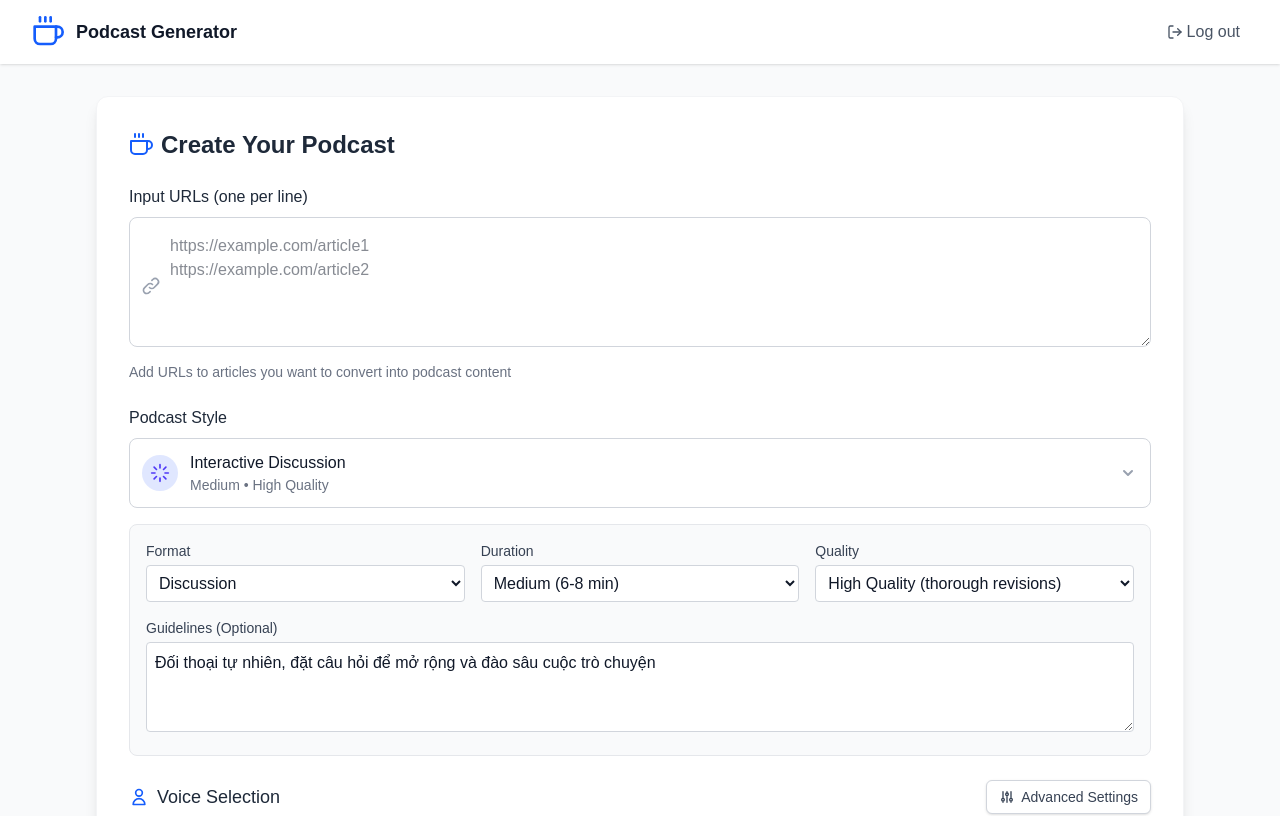
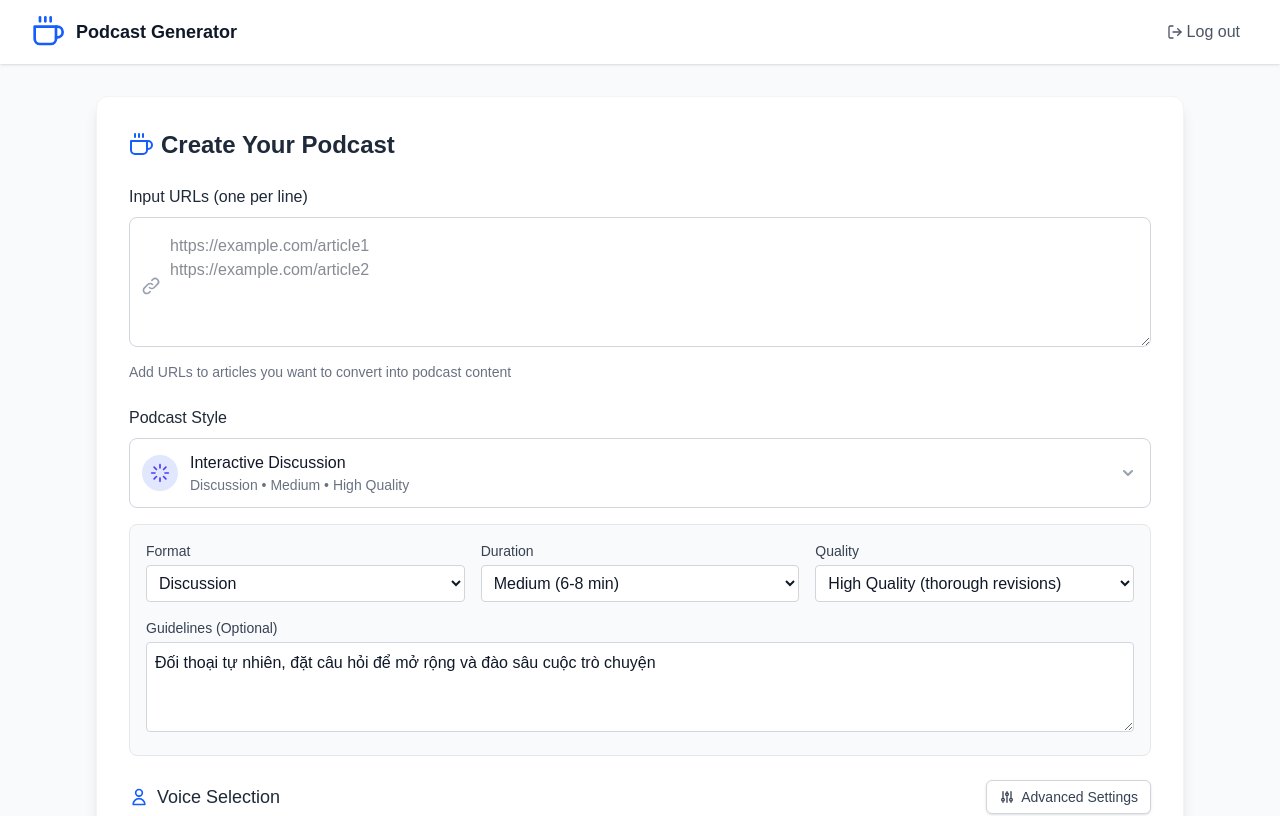
Before and after one commit to baophuc27/podcast-frontend, a Next.js app: page /podcast in a window 1280 px wide. Shown: the top 816 px of the page. Built offline with nearby package versions, Linux system fonts and the light colour scheme.

Commit message:
update source

```diff
--- a/src/components/podcast/PodcastStyleSelector.tsx
+++ b/src/components/podcast/PodcastStyleSelector.tsx
@@ -181,7 +181,7 @@ export default function PodcastStyleSelector({ onStyleChange }: PodcastStyleSele
               <div>
                 <div className="font-medium text-gray-900 dark:text-gray-100">{selectedStyle.name}</div>
                 <div className="text-sm text-gray-500 dark:text-gray-400">
-                  {selectedStyle.duration} • {getQualityLevel(currentStyle.maxRevisions)}
+                {selectedStyle.podcastType} • {selectedStyle.duration} • {getQualityLevel(currentStyle.maxRevisions)}
                 </div>
               </div>
             </div>
```
